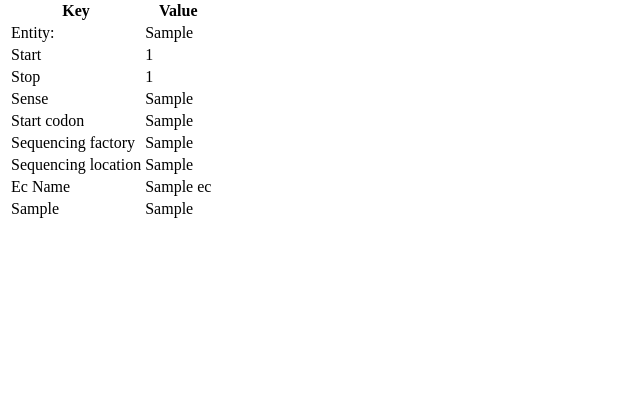
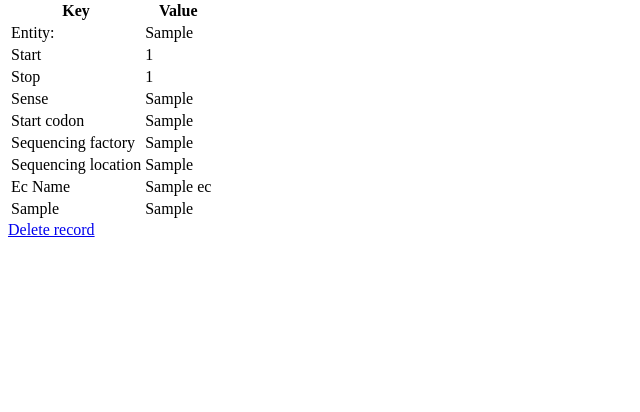
Before and after one commit to gelehasan/Python-Django, a Django app: page /gene/1 in a window 1280 px wide. Shown: the part 22-434 px from the top of the page, without its empty margins (0-640 px from the left). Run offline with Django 5.2, Linux system fonts and the light colour scheme; tables that the repository leaves empty hold one stand-in row (values such as "Sample post").

Commit message:
deleting a record

```diff
--- a/secondProject/bioweb/bioapp/templates/bioapp/gene.html
+++ b/secondProject/bioweb/bioapp/templates/bioapp/gene.html
@@ -32,6 +32,6 @@
     {%endfor%}
     {%endwith%}
    </table>
-
+   <a href="/delete/{{gene.pk}}">Delete record</a>
 </body>
 </html>
--- a/secondProject/bioweb/bioapp/urls.py
+++ b/secondProject/bioweb/bioapp/urls.py
@@ -5,4 +5,5 @@ from . import views
 urlpatterns= [
     path('', views.index, name='index'),
     path('gene/<int:pk>', views.gene, name='gene'),
+    path('delete/<int:pk>', views.delete,name='delete')
 ]
--- a/secondProject/bioweb/bioapp/views.py
+++ b/secondProject/bioweb/bioapp/views.py
@@ -1,4 +1,5 @@
 from django.shortcuts import render
+from django.http import HttpResponseRedirect
 from .models import *
 # Create your views here.
 
@@ -10,5 +11,13 @@ def index(request):
 
 def gene(request,pk):
     gene=Gene.objects.get(pk=pk)
+    gene.access +=1
+    print("Gene Record: " , pk, " Access count : ", str(gene.access))
+    gene.save()
+    return render(request,'bioapp/gene.html', {'gene':gene})
 
-    return render(request,'bioapp/gene.html', {'gene':gene})
+
+def delete (request, pk):
+    GeneAttributeLink.objects.filter(gene_id=pk).delete()
+    Gene.objects.filter(pk=pk).delete()
+    return HttpResponseRedirect("/")
```
Also changed, not shown: secondProject/bioweb/bioapp/migrations/0003_gene_access.py (added).
